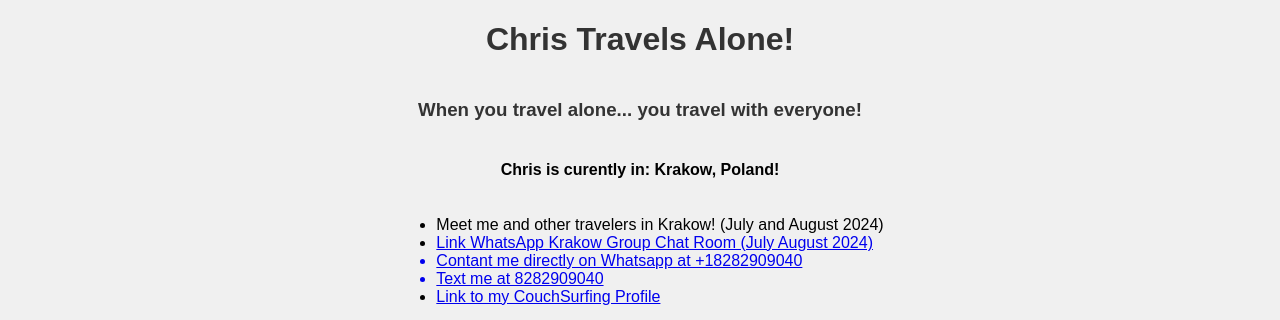
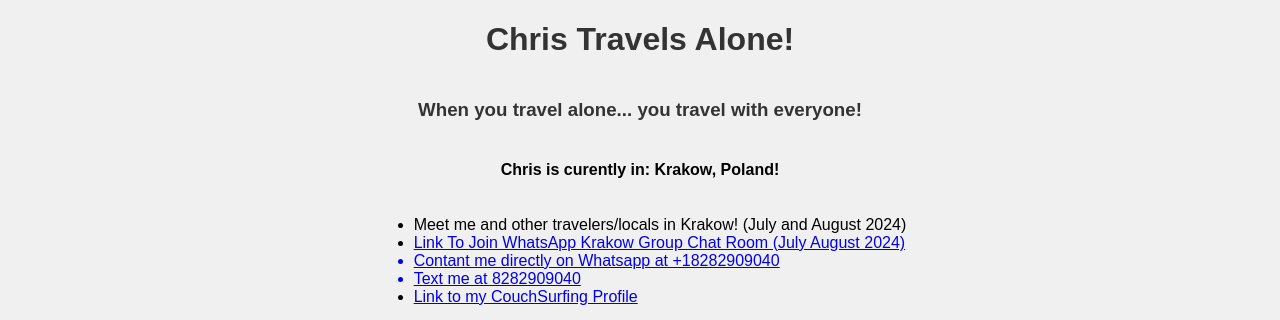
Before and after one commit to thedowg1/CTA, a plain HTML site: page index.html in a window 1280 px wide. Shown: the top 320 px of the page. Drawn offline with Linux system fonts and the light colour scheme.

Commit message:
Update index.html

```diff
--- a/index.html
+++ b/index.html
@@ -38,8 +38,8 @@
     <h3>When you travel alone... you travel with everyone!</h3>
     <h4>Chris is curently in: <b>Krakow, Poland!</b></h4>
     <ul>
-        <li>Meet me and other travelers in Krakow! (July and August 2024)</li>
-        <li><a href="https://chat.whatsapp.com/HPSOnUw0PTf7uj2fay6bwn">Link WhatsApp Krakow Group Chat Room (July August 2024)</li>
+        <li>Meet me and other travelers/locals in Krakow! (July and August 2024)</li>
+        <li><a href="https://chat.whatsapp.com/HPSOnUw0PTf7uj2fay6bwn">Link To Join WhatsApp Krakow Group Chat Room (July August 2024)</li>
         <li>Contant me directly on Whatsapp at +18282909040</li>
         <li>Text me at 8282909040</li>
         <li><a href="https://www.couchsurfing.com/people/lisachrissf@gmail.com">Link to my CouchSurfing Profile</a></li>
```
